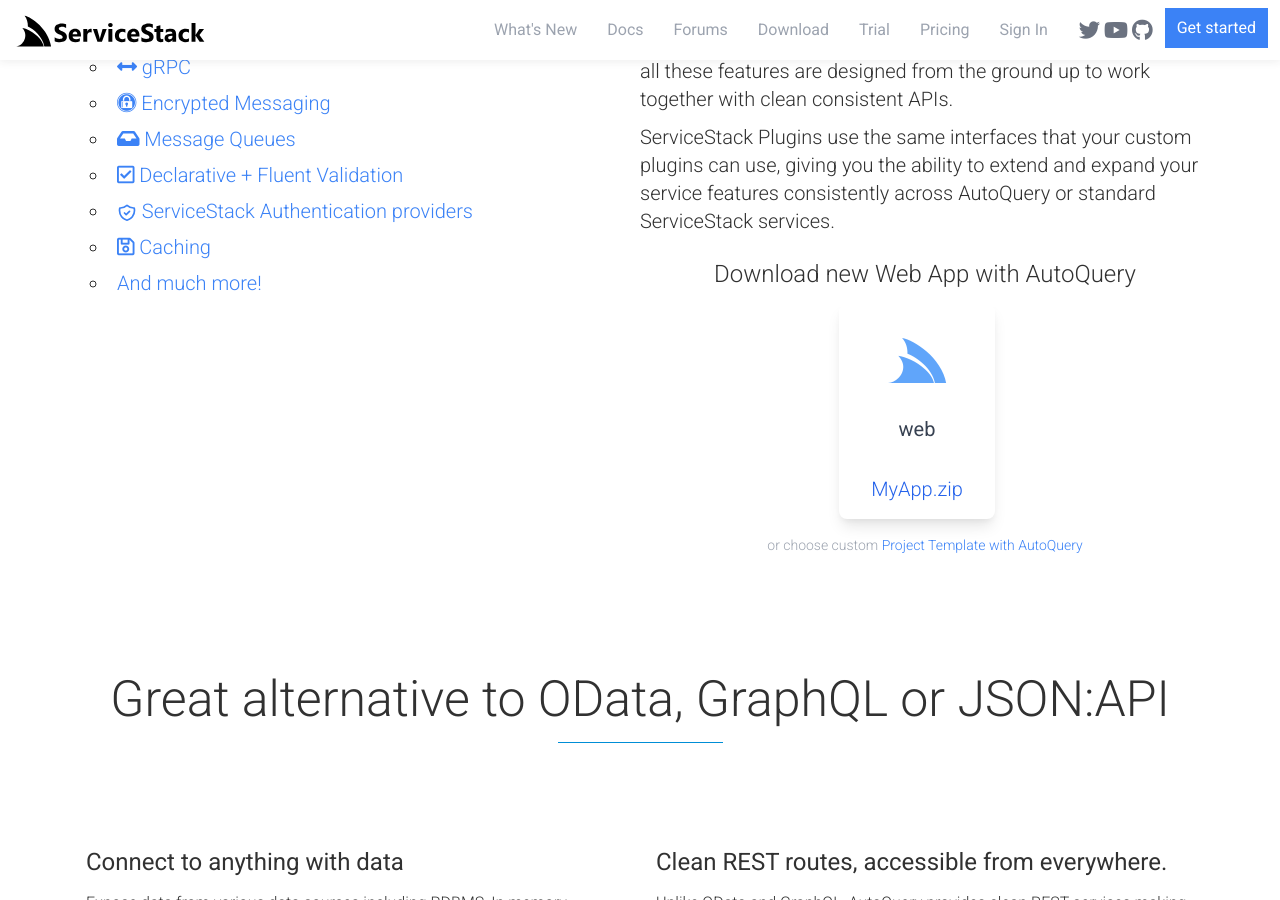
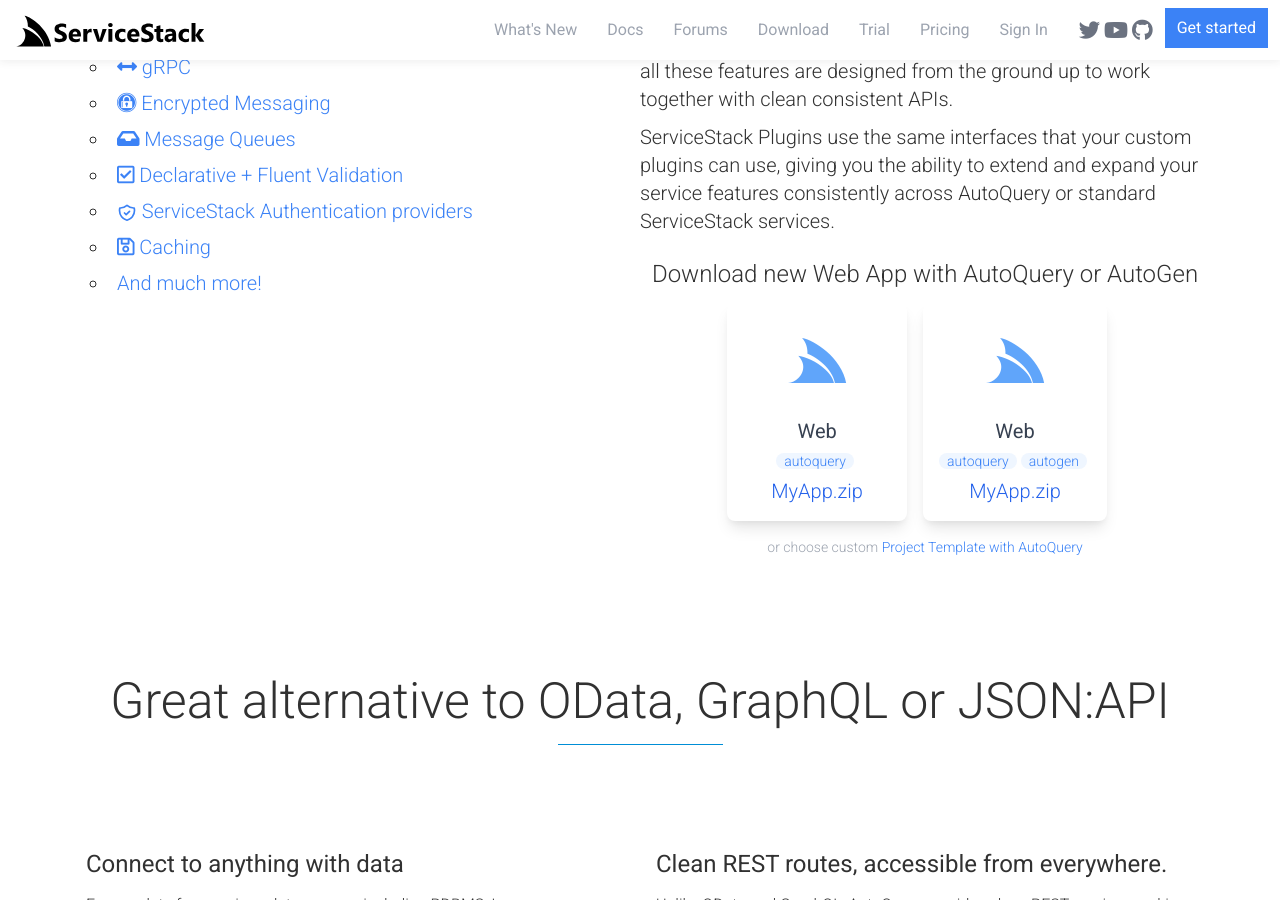
Before and after one commit to mythz/site, a Jekyll site: the page built from _pages/autoquery.html, in a window 1280 px wide and 900 px high, scrolled down 6894 px. Built offline with Jekyll 4.4.1, drawn with Linux system fonts in a browser that asks for light colours.

Commit message:
Update AutoQuery splash with autogen direct download

```diff
--- a/_pages/autoquery.html
+++ b/_pages/autoquery.html
@@ -263,12 +263,40 @@
                 </p>
 
                 <div>
-                    <h3 class="text-center">Download new Web App with AutoQuery</h3>
+                    <h3 class="text-center">Download new Web App with AutoQuery or AutoGen</h3>
                     <div class="flex justify-center">
-                        {% include project-template-install-card.html
-                        repo="NetCoreTemplates/web"
-                        name="web"
-                        icon_element="<i class='fab fa-servicestack text-6xl'></i>" %}
+
+                        <a class="archive-url" href="https://localhost:5001/archive/NetCoreTemplates/web?Name=MyApp&amp;Mix=autoquery">
+                            <div class="bg-white px-4 py-4 mr-4 mb-4 rounded-lg shadow-lg text-center items-center justify-center hover:shadow-2xl" style="min-width:180px">
+                                <div class="text-center font-extrabold flex items-center justify-center bg-white mb-2">
+                                    <div class="text-6xl text-blue-400 my-3">
+                                        <i class="fab fa-servicestack"></i>
+                                    </div>
+                                </div>
+                                <div class="text-xl font-medium text-gray-700">Web</div>
+                                <div class="flex justify-center h-8">
+                                    <div class="mr-1"><span class="px-2 h-8 rounded-lg bg-blue-50 text-blue-500 text-sm">autoquery</span></div>
+                                </div>
+                                <span class="archive-name px-4 pb-2 text-blue-600">MyApp.zip</span>
+                            </div>
+                        </a>
+
+                        <a class="archive-url" href="https://localhost:5001/archive/NetCoreTemplates/web?Name=MyApp&amp;Mix=autocrudgen">
+                            <div class="bg-white px-4 py-4 mr-4 mb-4 rounded-lg shadow-lg text-center items-center justify-center hover:shadow-2xl" style="min-width:180px">
+                                <div class="text-center font-extrabold flex items-center justify-center bg-white mb-2">
+                                    <div class="text-6xl text-blue-400 my-3">
+                                        <i class="fab fa-servicestack"></i>
+                                    </div>
+                                </div>
+                                <div class="text-xl font-medium text-gray-700">Web</div>
+                                <div class="flex justify-center h-8">
+                                    <div class="mr-1"><span class="px-2 h-8 rounded-lg bg-blue-50 text-blue-500 text-sm">autoquery</span></div>
+                                    <div class="mr-1"><span class="px-2 h-8 rounded-lg bg-blue-50 text-blue-500 text-sm">autogen</span></div>
+                                </div>
+                                <span class="archive-name px-4 pb-2 text-blue-600">MyApp.zip</span>
+                            </div>
+                        </a>
+
                     </div>
                     <div class="text-gray-400 text-center text-sm">or choose custom <a href="{{site.content_url}}/start#Name=MyApp&Mix=autoquery">Project Template with AutoQuery</a></div>
                 </div>
```
